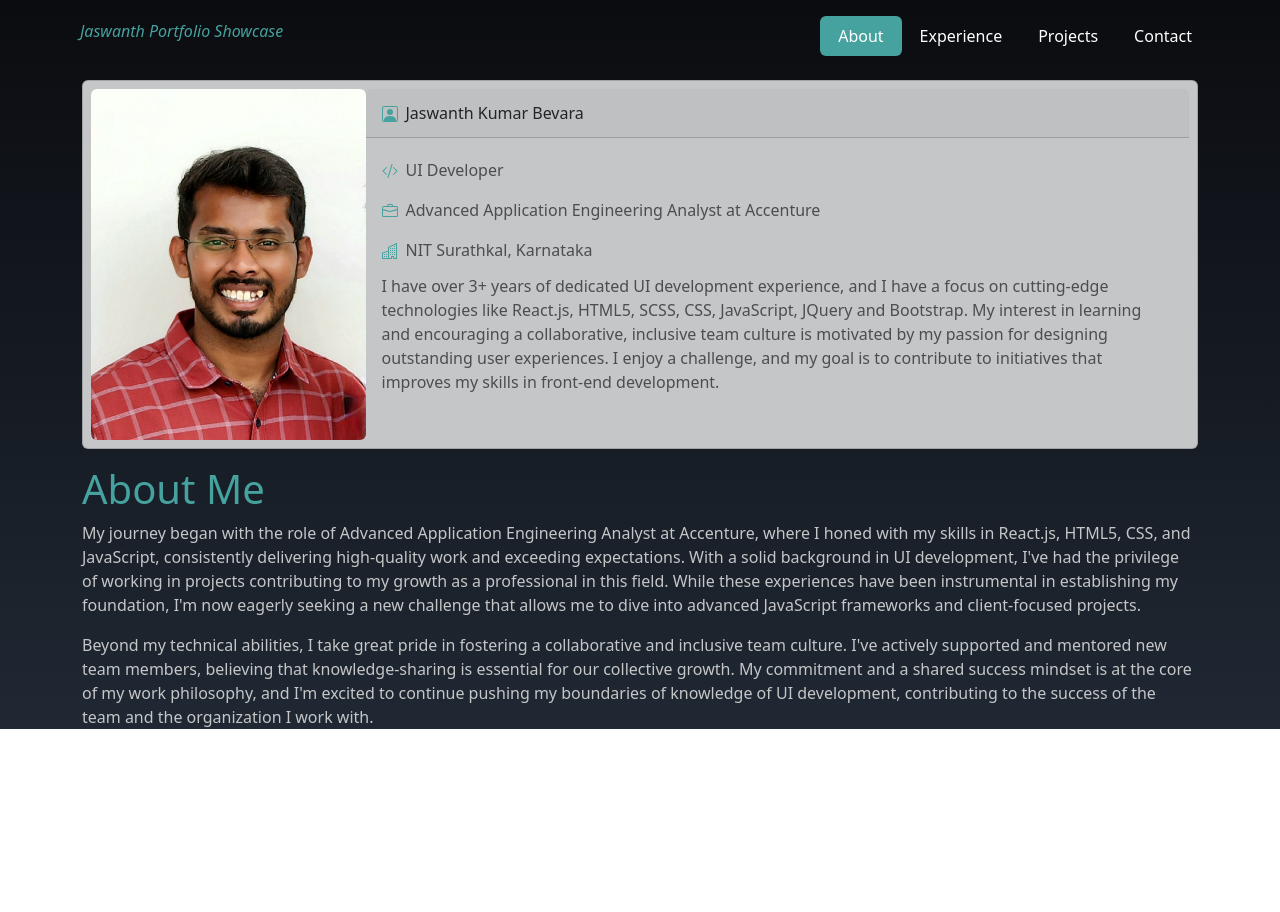
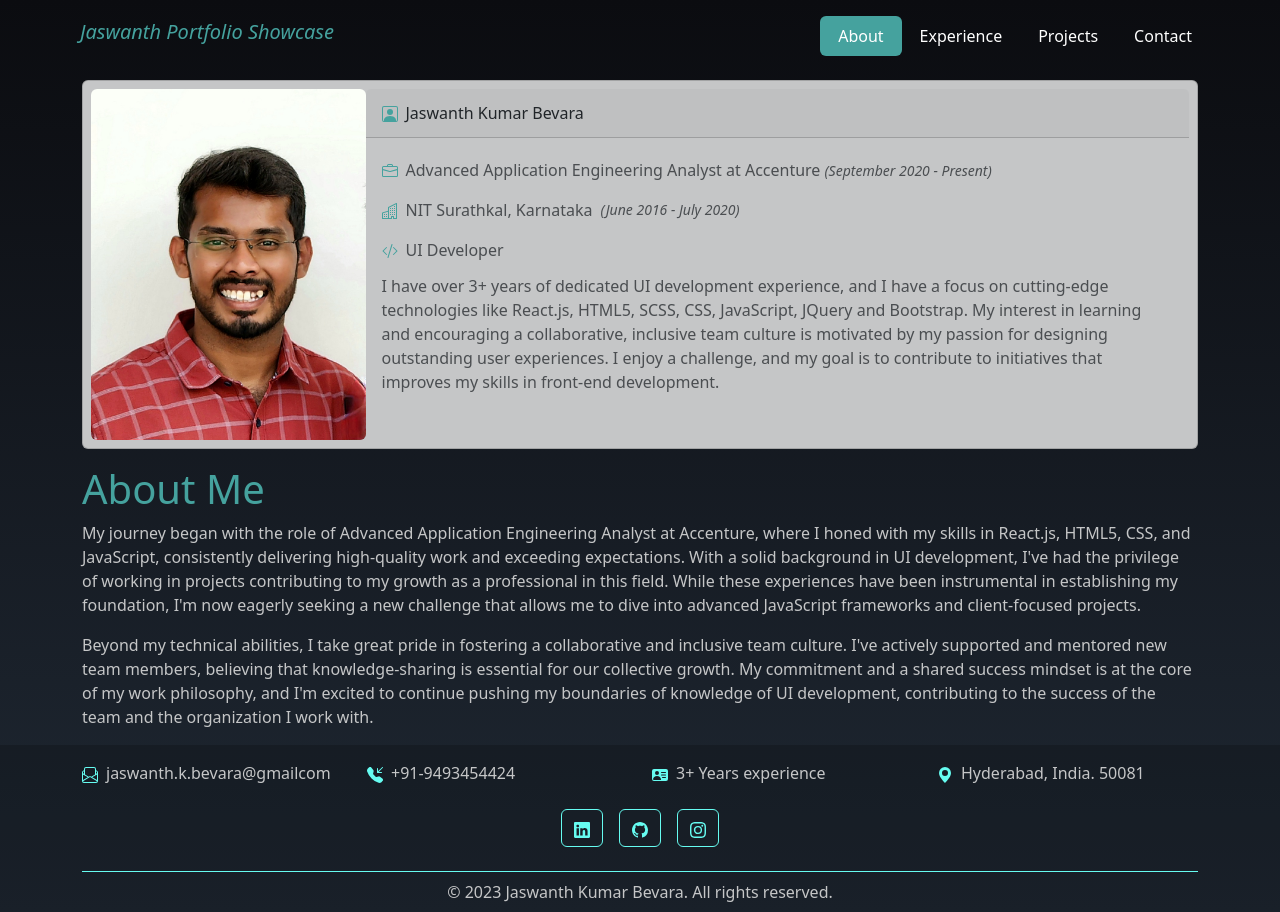
Before and after one commit to jaswanth-b-kumar/skillset-portfolio, a React (Create React App) app: page /#/ in a window 1280 px wide. Before the commit the page ends 800 px from the top, so only its background shows below. Built offline with nearby package versions, Linux system fonts and the light colour scheme.

Commit message:
footer page first commit

```diff
--- a/src/Components/Footer/Footer.js
+++ b/src/Components/Footer/Footer.js
@@ -1,9 +1,36 @@
-import React from 'react'
+import React from 'react';
+import './Footer.scss';
+import * as icons from 'react-bootstrap-icons';
 
 function Footer() {
   return (
-    <div className="footer-container container-fluid">
-
+    <div className="footer-container">
+      <div className="container py-2">
+        <div className="row mt-2">
+          <div className="col-lg-3 col-md-6 col-sm-12 col-12 text-center justify-content-sm-center justify-content-md-start mx-auto text-center d-md-flex align-items-center flex-nowrap footer-thumbnails">
+            <div className="footer-icon"><icons.EnvelopePaper /></div>
+            <p className="mx-2 mt-2 mt-sm-0">jaswanth.k.bevara@gmailcom</p>
+          </div>
+          <div className="col-lg-3 col-md-6 col-sm-12 col-12 text-center justify-content-sm-center justify-content-md-start mx-auto text-center d-md-flex align-items-center flex-nowrap footer-thumbnails">
+            <div className="footer-icon"><icons.TelephoneInboundFill /></div>
+            <p className="mx-2 mt-2 mt-sm-0">+91-9493454424</p>
+          </div>
+          <div className="col-lg-3 col-md-6 col-sm-12 col-12 text-center justify-content-sm-center justify-content-md-start mx-auto text-center d-md-flex align-items-center flex-nowrap footer-thumbnails">
+            <div className="footer-icon"><icons.PersonVcardFill /></div>
+            <p className="mx-2 mt-2 mt-sm-0">3+ Years experience</p>
+          </div>
+          <div className="col-lg-3 col-md-6 col-sm-12 col-12 text-center justify-content-sm-center justify-content-md-start mx-auto text-center d-md-flex align-items-center flex-nowrap footer-thumbnails">
+            <div className="footer-icon"><icons.GeoAltFill /></div>
+            <p className="mx-2 mt-2 mt-sm-0">Hyderabad, India. 50081</p>
+          </div>
+        </div>
+        <div className="d-flex my-4 mx-auto justify-content-center">
+          <a className="btn btn-outline-primary mx-2" href="https://www.linkedin.com/in/jaswanth-bevara" target="_blank" rel="noopener noreferrer"><icons.Linkedin /></a>
+          <a className="btn btn-outline-primary mx-2" href="https://github.com/jaswanth-b-kumar" target="_blank" rel="noopener noreferrer"><icons.Github /></a>
+          <a className="btn btn-outline-primary mx-2" href="https://instagram.com/jaswanth_bevara?igshid=OGQ5ZDc2ODk2ZA==" target="_blank" rel="noopener noreferrer"><icons.Instagram /></a>
+        </div>
+        <p className="copyright-divider text-center my-0 pt-2">© 2023 Jaswanth Kumar Bevara. All rights reserved.</p>
+      </div>
     </div>
   )
 }
--- a/src/Components/Footer/Footer.scss
+++ b/src/Components/Footer/Footer.scss
@@ -0,0 +1,37 @@
+.footer-container {
+    background: rgba(0, 0, 0, 0.2);
+
+    .footer-thumbnails {
+
+        svg {
+            fill: #66FCF1;
+        }
+
+        p {
+            color: #C5C6C7;
+            margin-bottom: 0;
+        }
+    }
+
+    .btn {
+        --bs-btn-color: #66FCF1;
+        --bs-btn-border-color: #66FCF1;
+        --bs-btn-hover-color: #0B0C10;
+        --bs-btn-hover-bg: #66FCF1;
+        --bs-btn-hover-border-color: #66FCF1;
+        --bs-btn-focus-shadow-rgb: 13, 110, 253;
+        --bs-btn-active-color: #0B0C10;
+        --bs-btn-active-bg: #66FCF1;
+        --bs-btn-active-border-color: #66FCF1;
+        --bs-btn-active-shadow: inset 0 3px 5px rgba(0, 0, 0, 0.125);
+        --bs-btn-disabled-color: #66FCF1;
+        --bs-btn-disabled-bg: transparent;
+        --bs-btn-disabled-border-color: #66FCF1;
+        --bs-gradient: none;
+    }
+
+    .copyright-divider{
+        border-top: 1px solid #66FCF1;
+        color: #C5C6C7;
+    }
+}
--- a/src/Components/Header/Header.js
+++ b/src/Components/Header/Header.js
@@ -14,7 +14,7 @@ function Header() {
             <button className="navbar-toggler" type="button" data-toggle="collapse" data-target="#navbarSupportedContent" aria-controls="navbarSupportedContent" aria-expanded={navActive ? "True" : "False"} aria-label="Toggle navigation" onClick={handleNavBtn}>
                 <span className="navbar-toggler-icon"></span>
             </button>
-            <h1 className="navbar-brand portfolio-logo blockquote mt-2"><i>Jaswanth Portfolio Showcase</i></h1>
+            <h1 className="navbar-brand portfolio-logo blockquote h1 mt-2"><i>Jaswanth Portfolio Showcase</i></h1>
             <div className={`${navActive ? '' : 'collapse '}navbar-collapse justify-content-end nav-pills mt-2`} id="navbarSupportedContent">
                 <ul className="navbar-nav mr-auto nav-ul-custom">
                     <li className="nav-item"><NavLink className="nav-link" to='/'><span>About</span></NavLink></li>
--- a/src/Components/Header/Header.scss
+++ b/src/Components/Header/Header.scss
@@ -4,12 +4,11 @@
     .portfolio-logo {
         margin: 0 10px !important;
         color: #45A29E !important;
-        font-size: 1rem;
     }
 
-    @media (width < 301px) {
+    @media (width < 350px) {
         .portfolio-logo {
-            font-size: 0.7rem;
+            font-size: 0.8rem;
         }
     }
 
--- a/src/Components/Home/Home.js
+++ b/src/Components/Home/Home.js
@@ -16,9 +16,9 @@ function Home() {
               <div className="card-head card-text-custom"><span><icons.PersonSquare /></span><span className="m-2">Jaswanth Kumar Bevara</span></div>
             </div>
             <div className="card-body">
+              <div className="card-subhead mb-2 text-body-secondary card-text-custom"><span><icons.Briefcase /></span><span className="m-2">Advanced Application Engineering Analyst at Accenture <small><i>(September 2020 - Present)</i></small></span></div>
+              <div className="card-subhead mb-2 text-body-secondary card-text-custom"><span><icons.Buildings /></span><span className="m-2">NIT Surathkal, Karnataka </span><small><i>(June 2016 - July 2020)</i></small></div>
               <div className="card-subhead mb-2 text-body-secondary card-text-custom"><span><icons.CodeSlash /></span><span className="m-2">UI Developer</span></div>
-              <div className="card-subhead mb-2 text-body-secondary card-text-custom"><span><icons.Briefcase /></span><span className="m-2">Advanced Application Engineering Analyst at Accenture</span></div>
-              <div className="card-subhead mb-2 text-body-secondary card-text-custom"><span><icons.Buildings /></span><span className="m-2">NIT Surathkal, Karnataka</span></div>
               <div className="card-subhead mb-2 text-body-secondary card-text-custom mt-2">
                 <span className="line-height-custom">
                   I have over 3+ years of dedicated UI development experience, and I have a focus on cutting-edge technologies like React.js, HTML5, SCSS, CSS, JavaScript, JQuery and Bootstrap.
```
